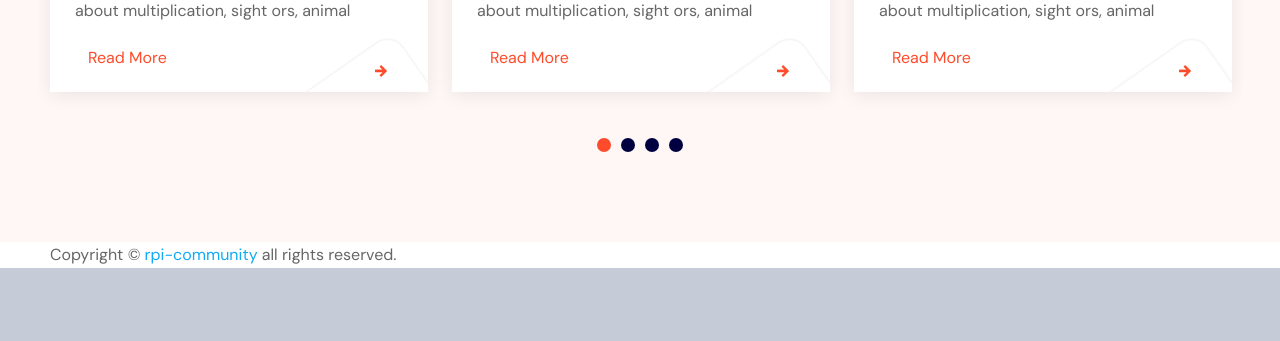
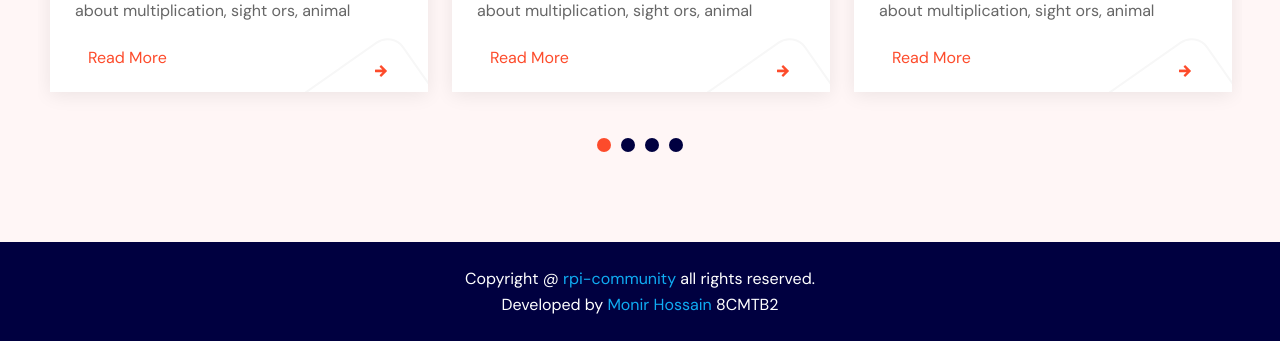
Before and after one commit to mk-programmer12/rpi-community, a PHP site: page /rpi-community/ in a window 1280 px wide. Shown: the part 4637-4978 px from the top of the page. Before the commit the page ends 4905 px from the top, so only its background shows below. Run offline with PHP 8.4, Linux system fonts and the light colour scheme; data comes from the database, SQL or seed files in the repository.

Commit message:
Work with Footer bottom

```diff
--- a/assets/css/style.css
+++ b/assets/css/style.css
@@ -1137,3 +1137,17 @@ select.select option {
 /*====================
 * 4. CHAT AREA CSS END
 ====================*/
+
+
+
+/*====================
+* 4. FOOTER AREA CSS END
+====================*/
+.footer_copyright {
+    background: var(--title-color);
+}
+
+
+/*====================
+* 4. FOOTER AREA CSS END
+====================*/
--- a/index.php
+++ b/index.php
@@ -564,8 +564,11 @@ require_once('header.php');
 		<div class="footer_copyright">
 			<div class="container">
 				<div class="row">
-					<div class="col-md-6">
-						<p class="mb-0">Copyright © <a href="index.html">rpi-community</a> all rights reserved.</p>
+					<div class="col-md-12">
+						<p class="mb-0 text-center text-white py-4">
+							Copyright @ <a href="index.html">rpi-community</a> all rights reserved. <br>
+							Developed by <a href="http://www.facebook.com/mdmonirbdrangpur"> Monir Hossain</a> 8CMTB2
+					</p>
 					</div>
 					<div class="col-md-6"></div>
 				</div>
```
